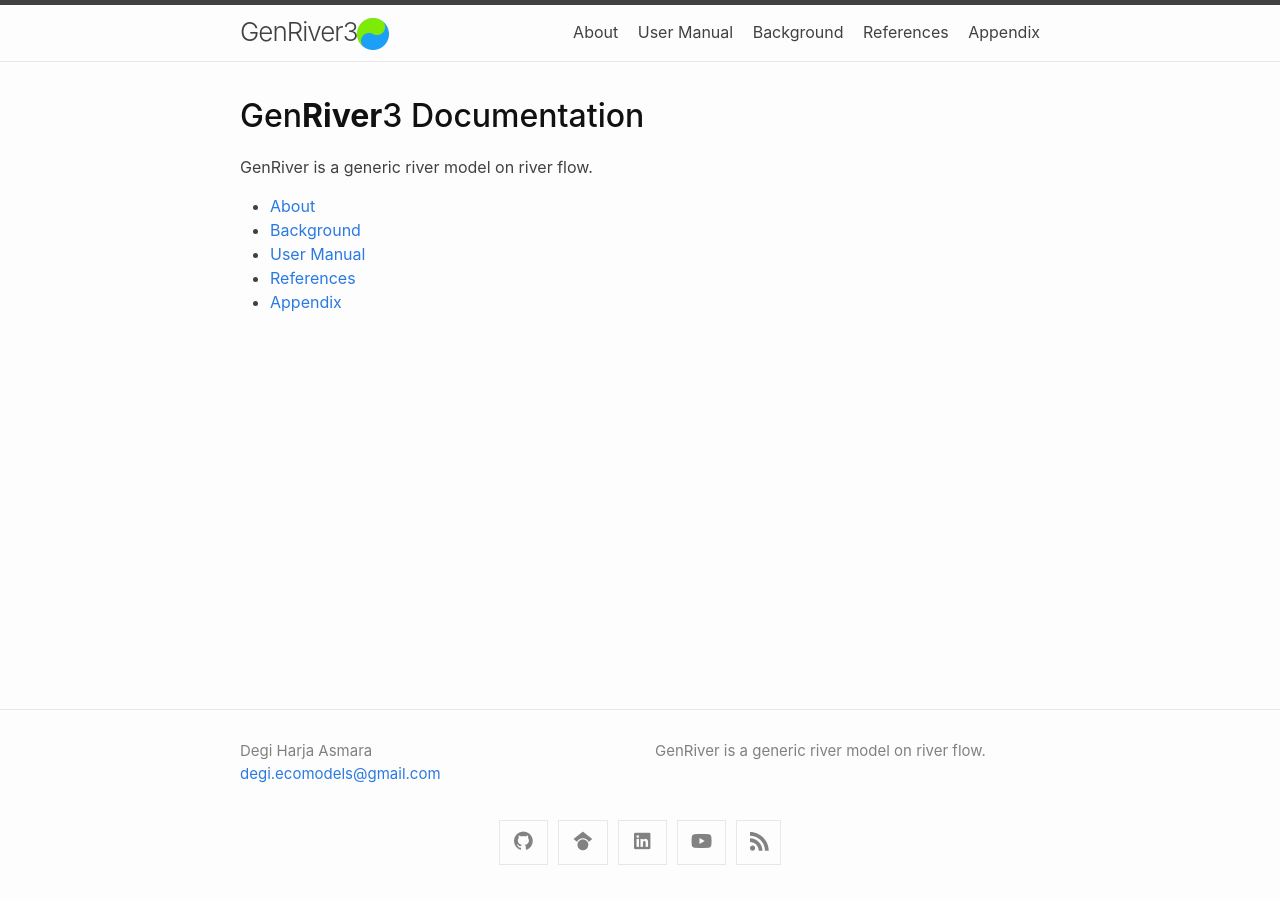
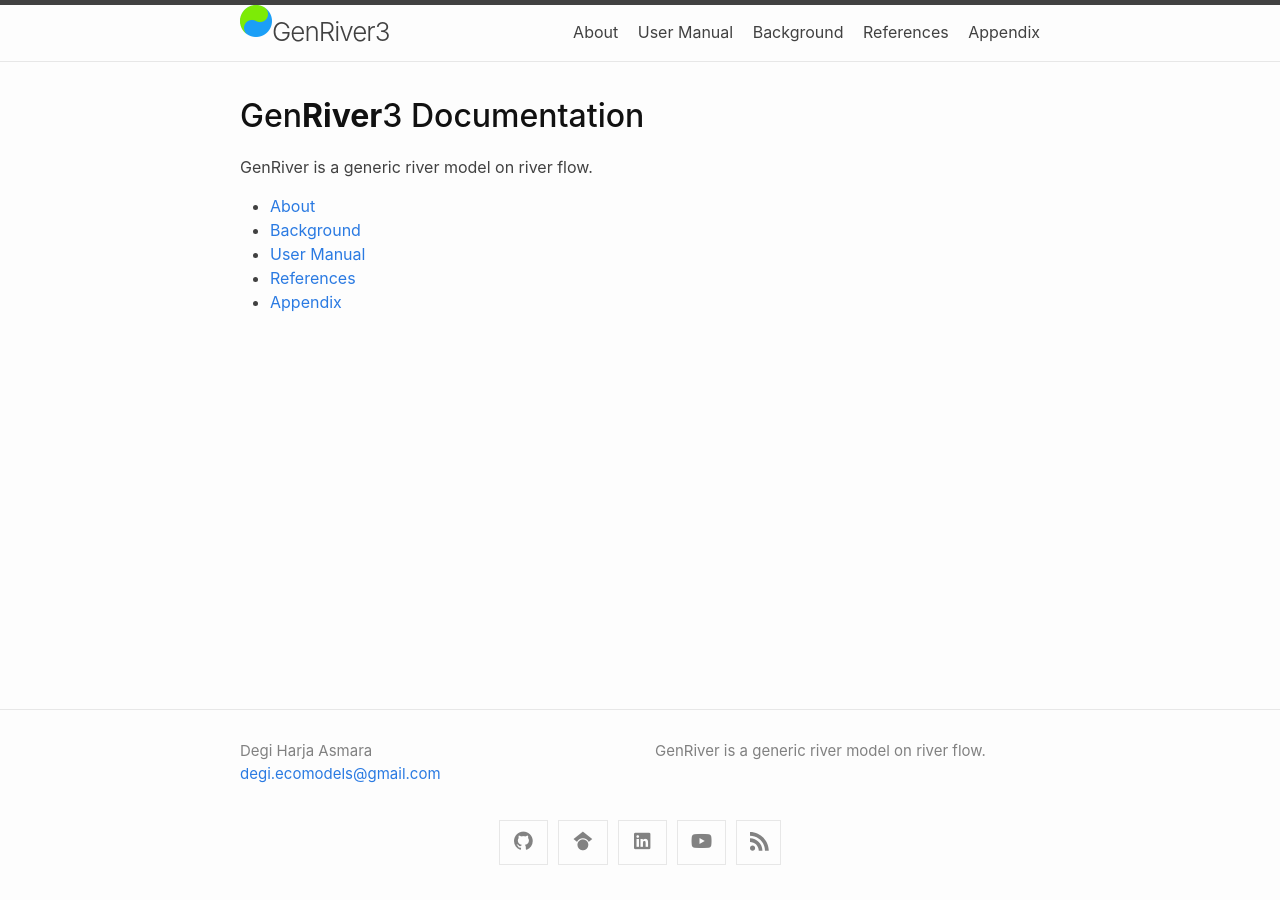
Before and after one commit to degi/genriver, a Jekyll site: the page built from docs/index.md, in a window 1280 px wide. Built offline with Jekyll 4.4.1, drawn with Linux system fonts in a browser that asks for light colours.

Commit message:
Update header.html

```diff
--- a/docs/_includes/header.html
+++ b/docs/_includes/header.html
@@ -4,7 +4,7 @@
     {%- assign default_paths = site.pages | map: "path" -%}
     {%- assign page_paths = site.minima.nav_pages | default: default_paths -%}
     {%- assign page_titles = site.pages | map: 'title' | compact %}
-    <img src="https://degi.github.io/genriver/images/genriver_logo.png", height="32">
+    <img src="https://degi.github.io/genriver/images/genriver_logo.png", height="32" class="site-title">
     <a class="site-title" rel="author" href="{{ '/' | relative_url }}">{{ site.title | escape }}</a>
 
     {%- unless page_titles == empty %}
```
